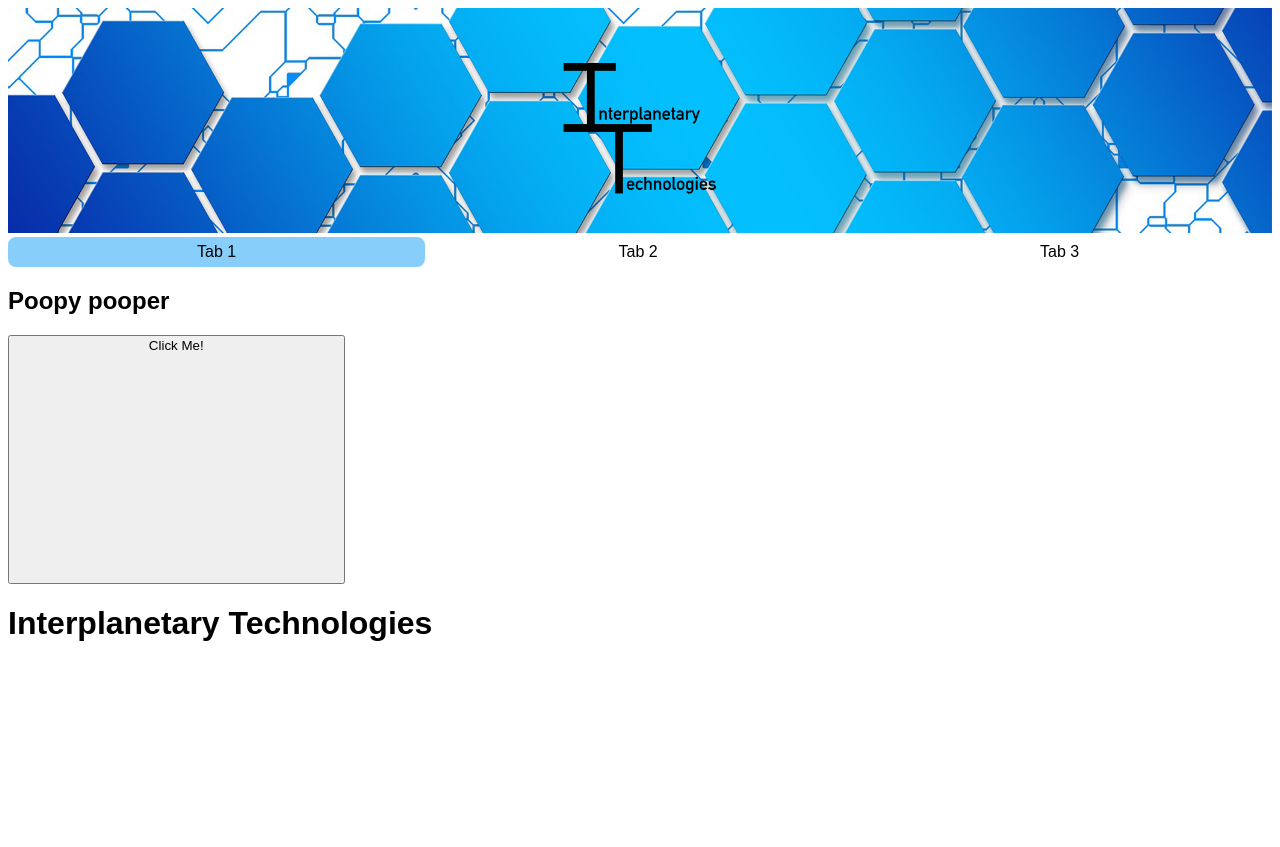
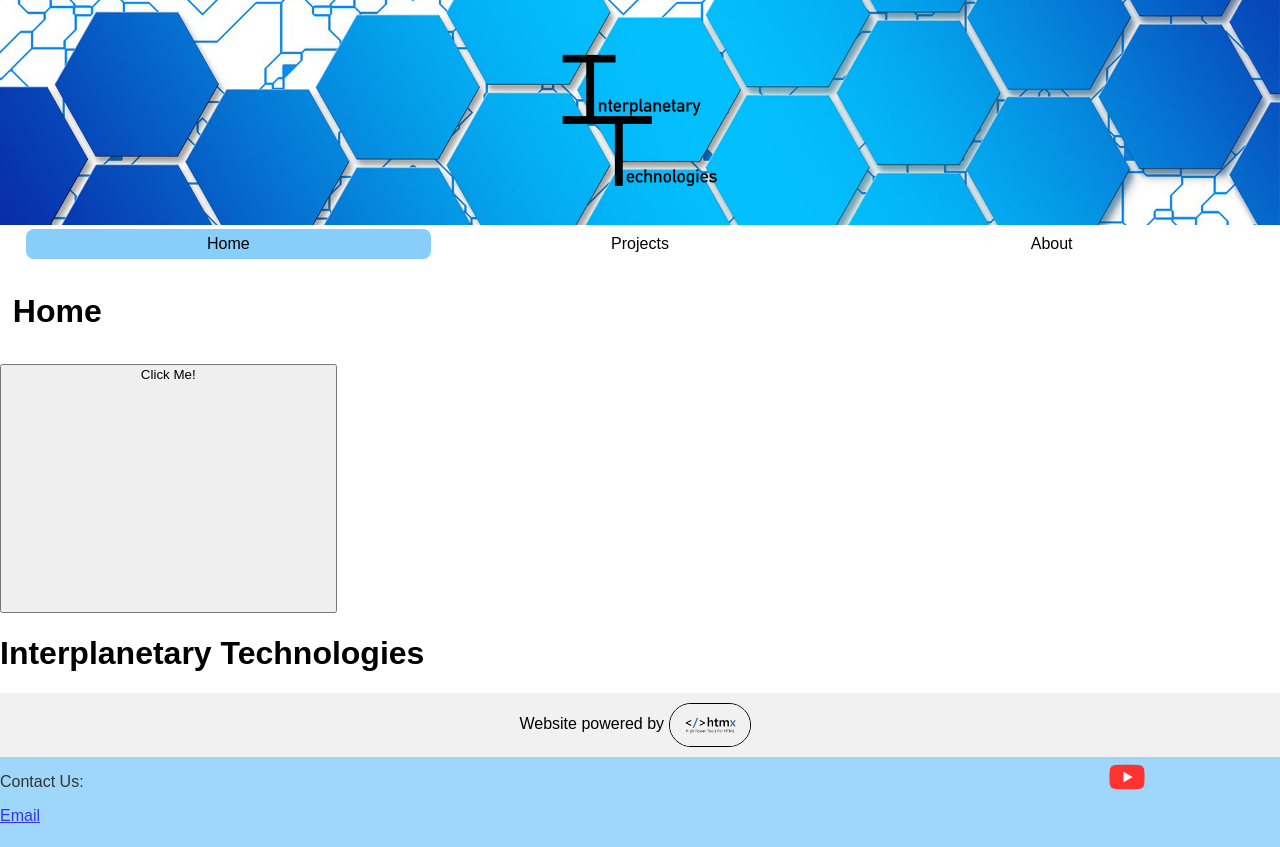
Before and after one commit to jtann5/HTMX, a Flask app: page / in a window 1280 px wide. Before the commit the page ends 641 px from the top, so only its background shows below. Run offline with Flask 3, Linux system fonts and the light colour scheme; some libraries are stand-ins or nearby versions.

Commit message:
updated it even more
sorry for all the commits

```diff
--- a/static/css/index.css
+++ b/static/css/index.css
@@ -1,5 +1,7 @@
-html {
+html, body {
     font-family: Arial, Helvetica, sans-serif;
+    margin: 0;
+    padding: 0;
 }
 
 img {
@@ -8,14 +10,23 @@ img {
     height: 225px;
 }
 
+#tabs {
+    display: flex;
+    justify-content: space-between;
+    padding-left: 2%;
+    padding-right: 2%;
+}
+
 #tabs button {
+    flex: 1;
+    max-width: 33%;
     background-color: white;
-    border: 5px solid white;
+    border: 2px solid white;
     justify-content: center;
     text-align: center;
     font-size: 1em;
-    width: 33%;
     border-radius: .5rem;
+    box-sizing: border-box;
 }
 
 
@@ -29,3 +40,78 @@ img {
     border: 5px solid lightskyblue;
     background-color: lightskyblue;
 }
+
+#footer {
+    width: 100%;
+    margin: 0;
+    padding: 0;
+    height: 90px;
+    background-color: lightskyblue;
+    opacity: 80%;
+}
+
+#right {
+    float: right;
+    width: 15%;
+    justify-content: center;
+}
+
+#left {
+    float: left;
+    width: 49.5%;
+}
+
+
+#footer img {
+    padding-left: 10%;
+    width: 40px;
+    height: auto;
+}
+
+#footer img:hover {
+    opacity: 70%;
+}
+
+#htmx {
+    background-color: rgb(241, 241, 241);
+    text-align: center;
+    height: 10%; /* Adjust the height as needed */
+    padding: 10px;
+}
+
+#htmx p {
+    font-size: 1em;
+    margin: 0;
+    display: inline-block;
+}
+
+#htmx p a {
+    display: inline-block;
+    text-decoration: none;
+    text-align: left; /* Align the text to the left within the link */
+    vertical-align: middle; /* Vertically align the link */
+}
+
+#htmx p img {
+    width: 80px;
+    height: auto;
+    border-radius: 2rem;
+    border: 1px solid black;
+    margin-right: 10px;
+    vertical-align: middle; /* Vertically align the image */
+}
+
+#htmx p img:hover {
+    opacity: 0.7;
+}
+
+
+
+#page {
+    margin: auto;
+    padding: 1%;
+}
+
+#page h2 {
+    padding: 1%;
+}
--- a/templates/html/tab1.html
+++ b/templates/html/tab1.html
@@ -6,6 +6,9 @@
 
 </head>
 <body>
-    <h2>Poopy pooper</h2>
+    <div id="page">
+        <h1>Home</h1>
+
+    </div>
 </body>
 </html>
--- a/templates/index.html
+++ b/templates/index.html
@@ -13,9 +13,9 @@
     </div>
     <div id="container">
         <div id="tabs" hx-target="#tab-contents" role="tablist" _="on htmx:afterOnLoad set @aria-selected of <[aria-selected=true]/> to false tell the target take .selected set @aria-selected to true">
-            <button role="tab" aria-controls="tab-content" aria-selected="true" hx-get="/tab1" hx-trigger="click">Tab 1</button>
-            <button role="tab" aria-controls="tab-content" aria-selected="false" hx-get="/tab2" hx-trigger="click">Tab 2</button>
-            <button role="tab" aria-controls="tab-content" aria-selected="false" hx-get="/tab3" hx-trigger="click">Tab 3</button>
+            <button role="tab" aria-controls="tab-content" aria-selected="true" hx-get="/tab1" hx-trigger="click">Home</button>
+            <button role="tab" aria-controls="tab-content" aria-selected="false" hx-get="/tab2" hx-trigger="click">Projects</button>
+            <button role="tab" aria-controls="tab-content" aria-selected="false" hx-get="/tab3" hx-trigger="click">About</button>
         </div>
 
         <div id="tab-contents" role="tabpanel" hx-get="/tab1" hx-trigger="load"></div>
@@ -40,6 +40,17 @@
         </div>
         <h1>Interplanetary Technologies</h1>
     </div>
-
+    <div id="htmx">
+        <p>Website powered by     <a href="https://htmx.org/"><img src="{{ url_for('static', filename='images/htmx.jpg') }}"></a></p>
+    </div>
+    <div id="footer">
+        <div id="left">
+            <p>Contact Us: </p>
+            <a href="mailto:technologiesinterplanetary@gmail.com">Email</a>
+        </div>
+        <div id="right">
+            <a href="https://www.youtube.com/@interplanetarytechnologies"><img src="{{ url_for('static', filename='images/youtubeicon.png') }}"></a>
+        </div>
+    </div>
 </body>
 </html>
```
Also changed, not shown: templates/html/tab2.html (+7 -1 lines), templates/html/tab3.html (+5 -2 lines), static/images/htmx.jpg (added), static/images/rocketpic1.JPG (added), static/images/skateboard1.JPG (added), static/images/youtubeicon.png (added).
